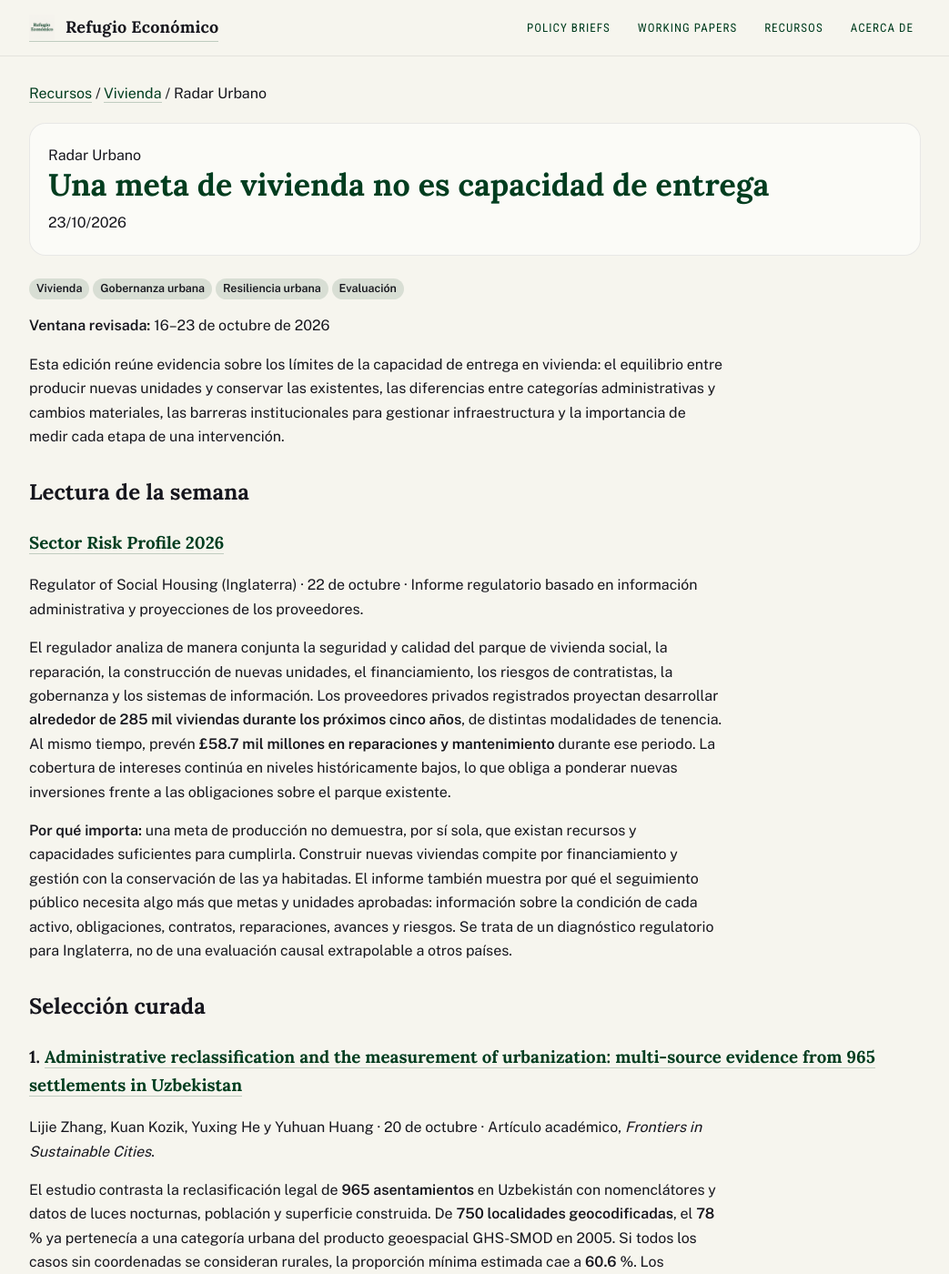
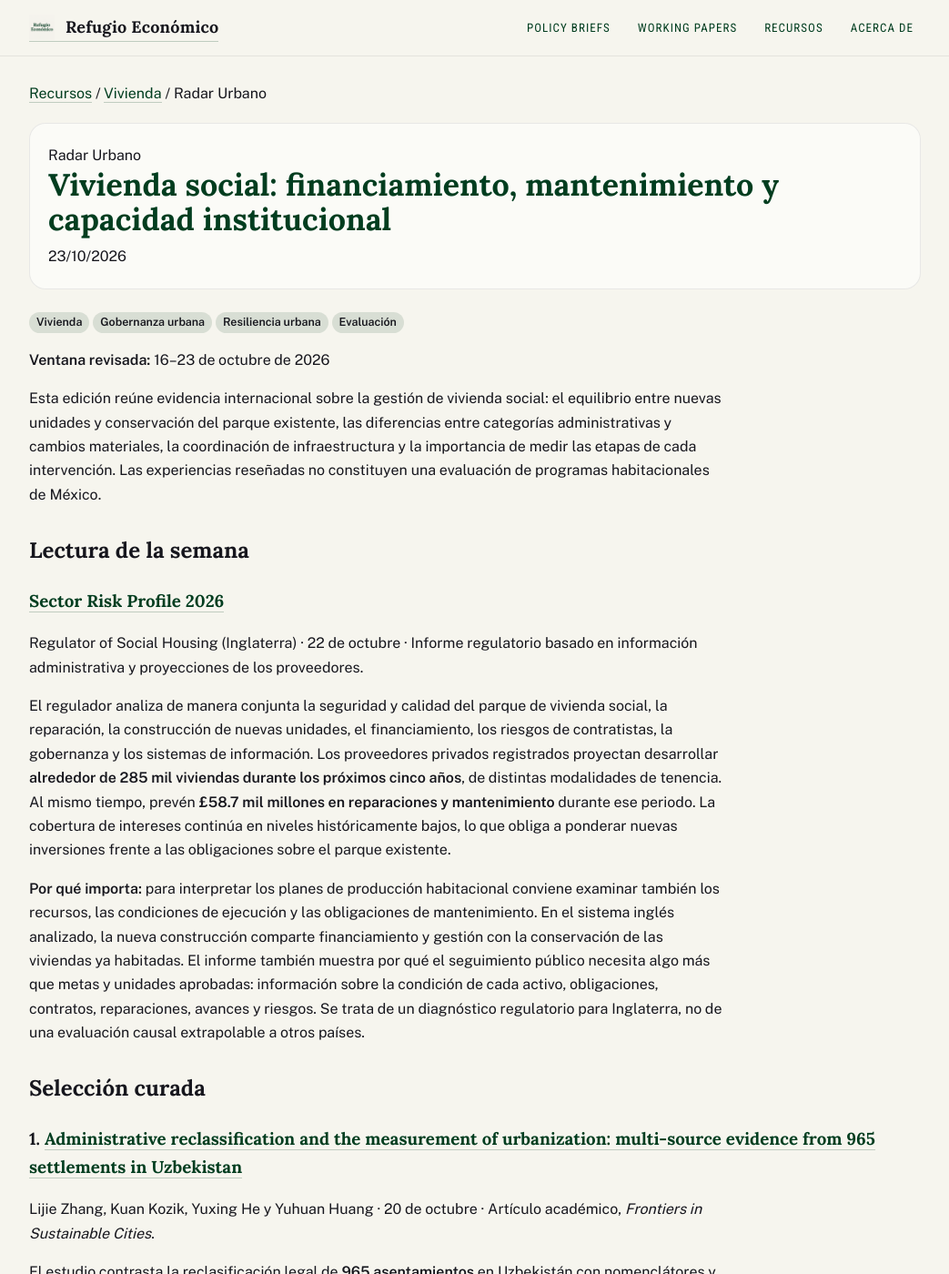
Before and after one commit to socapal/refugioeconomico.mx, a Jekyll site: the page built from _radar/2026-10-23.md, in a window 1280 px wide and 1400 px high. Shown: the whole window at 91% size, without its empty margins (118-1161 px from the left). Built offline with Jekyll 4.4.1, drawn with Linux system fonts in a browser that asks for light colours; some of the changed text lies outside the part shown.

Commit message:
Ajusta encuadre editorial del Radar para evitar extrapolaciones políticas

```diff
--- a/_radar/2026-10-23.md
+++ b/_radar/2026-10-23.md
@@ -1,13 +1,13 @@
 ---
-title: "Una meta de vivienda no es capacidad de entrega"
+title: "Vivienda social: financiamiento, mantenimiento y capacidad institucional"
 date: 2026-10-23
-insight: "Las metas de vivienda dependen de algo más que proyectos y financiamiento: requieren capacidad para construir, mantener y reparar, además de información que permita seguir cada etapa. Confundir autorizaciones, obras y resultados habitacionales oculta riesgos de ejecución."
+insight: "El seguimiento de la vivienda social integra producción, mantenimiento, financiamiento y calidad de los datos. La experiencia regulatoria inglesa muestra cómo distinguir proyecciones, etapas de ejecución y condiciones del parque habitacional."
 tags: [Vivienda, Gobernanza urbana, Resiliencia urbana, Evaluación]
 ---
 
 **Ventana revisada:** 16–23 de octubre de 2026
 
-Esta edición reúne evidencia sobre los límites de la capacidad de entrega en vivienda: el equilibrio entre producir nuevas unidades y conservar las existentes, las diferencias entre categorías administrativas y cambios materiales, las barreras institucionales para gestionar infraestructura y la importancia de medir cada etapa de una intervención.
+Esta edición reúne evidencia internacional sobre la gestión de vivienda social: el equilibrio entre nuevas unidades y conservación del parque existente, las diferencias entre categorías administrativas y cambios materiales, la coordinación de infraestructura y la importancia de medir las etapas de cada intervención. Las experiencias reseñadas no constituyen una evaluación de programas habitacionales de México.
 
 ## Lectura de la semana
 
@@ -17,7 +17,7 @@ Regulator of Social Housing (Inglaterra) · 22 de octubre · Informe regulatorio
 
 El regulador analiza de manera conjunta la seguridad y calidad del parque de vivienda social, la reparación, la construcción de nuevas unidades, el financiamiento, los riesgos de contratistas, la gobernanza y los sistemas de información. Los proveedores privados registrados proyectan desarrollar **alrededor de 285 mil viviendas durante los próximos cinco años**, de distintas modalidades de tenencia. Al mismo tiempo, prevén **£58.7 mil millones en reparaciones y mantenimiento** durante ese periodo. La cobertura de intereses continúa en niveles históricamente bajos, lo que obliga a ponderar nuevas inversiones frente a las obligaciones sobre el parque existente.
 
-**Por qué importa:** una meta de producción no demuestra, por sí sola, que existan recursos y capacidades suficientes para cumplirla. Construir nuevas viviendas compite por financiamiento y gestión con la conservación de las ya habitadas. El informe también muestra por qué el seguimiento público necesita algo más que metas y unidades aprobadas: información sobre la condición de cada activo, obligaciones, contratos, reparaciones, avances y riesgos. Se trata de un diagnóstico regulatorio para Inglaterra, no de una evaluación causal extrapolable a otros países.
+**Por qué importa:** para interpretar los planes de producción habitacional conviene examinar también los recursos, las condiciones de ejecución y las obligaciones de mantenimiento. En el sistema inglés analizado, la nueva construcción comparte financiamiento y gestión con la conservación de las viviendas ya habitadas. El informe también muestra por qué el seguimiento público necesita algo más que metas y unidades aprobadas: información sobre la condición de cada activo, obligaciones, contratos, reparaciones, avances y riesgos. Se trata de un diagnóstico regulatorio para Inglaterra, no de una evaluación causal extrapolable a otros países.
 
 ## Selección curada
 
@@ -63,7 +63,7 @@ El indicador proyecta que el gasto anual estadounidense en mejoras y reparacione
 
 ## De la evidencia a las políticas públicas
 
-**Una meta de vivienda no es capacidad de entrega.** El informe regulatorio inglés y el pronóstico de remodelación muestran que la nueva oferta comparte recursos con la conservación de las viviendas existentes. Para evaluar un programa, importa observar tanto las unidades proyectadas como la disponibilidad de financiamiento, personal, contratistas y capacidad de mantenimiento.
+**Producción y conservación son dimensiones complementarias de la política habitacional.** El informe regulatorio inglés y el pronóstico estadounidense de remodelación examinan cómo la nueva oferta y el mantenimiento del parque existente requieren recursos y seguimiento diferenciados. Como criterio de análisis, es útil observar tanto las unidades proyectadas como el financiamiento, el personal, los contratistas y las condiciones de mantenimiento; esto no constituye un diagnóstico del cumplimiento de metas en México.
 
 **Un cambio de categoría no es necesariamente un cambio real.** La reclasificación urbana en Uzbekistán y las estadísticas de construcción estadounidenses recuerdan que las definiciones, los estados del proceso y las revisiones alteran lo que las cifras permiten afirmar. Un sistema de seguimiento útil necesita identificar qué se mide, cuándo y bajo qué regla.
 
```
